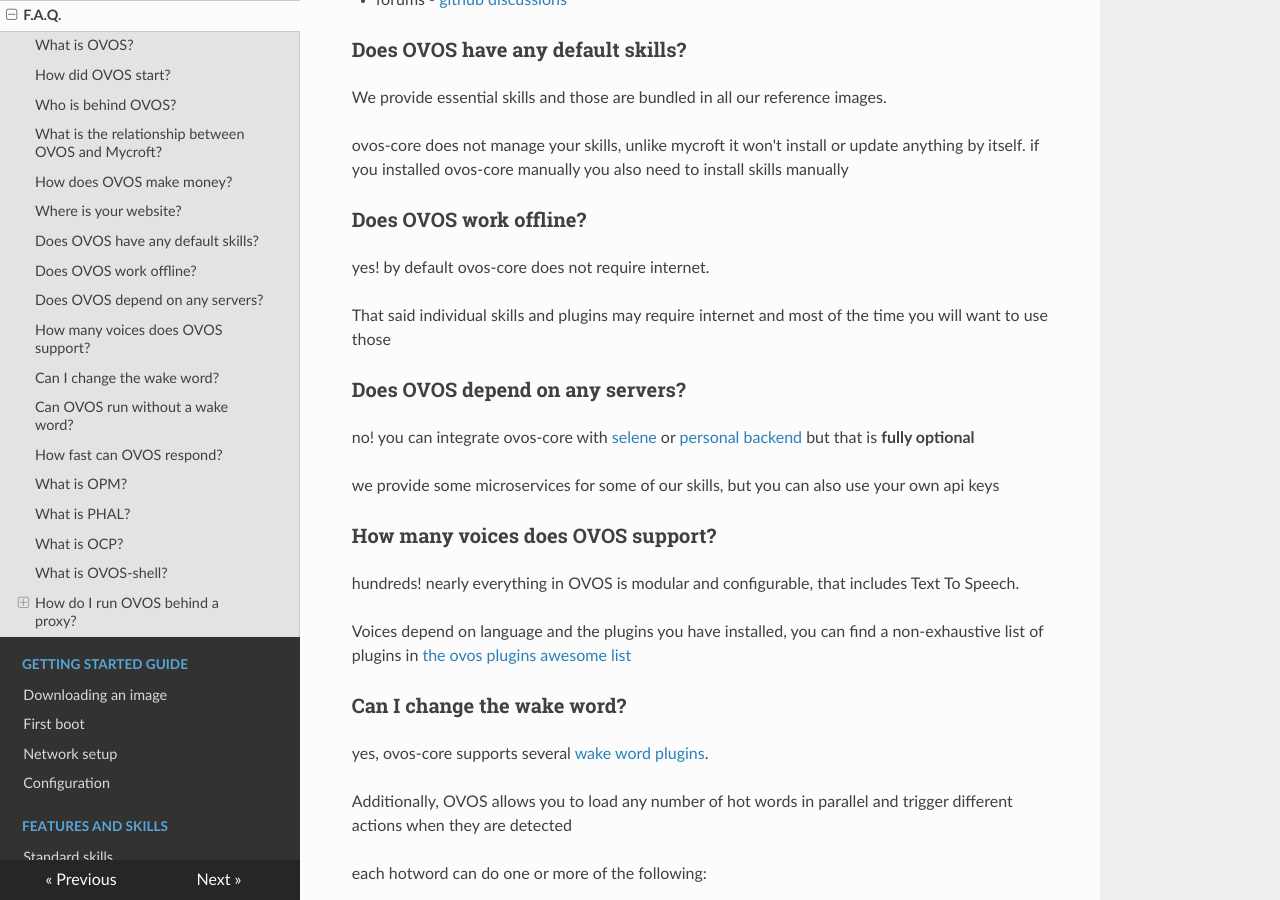
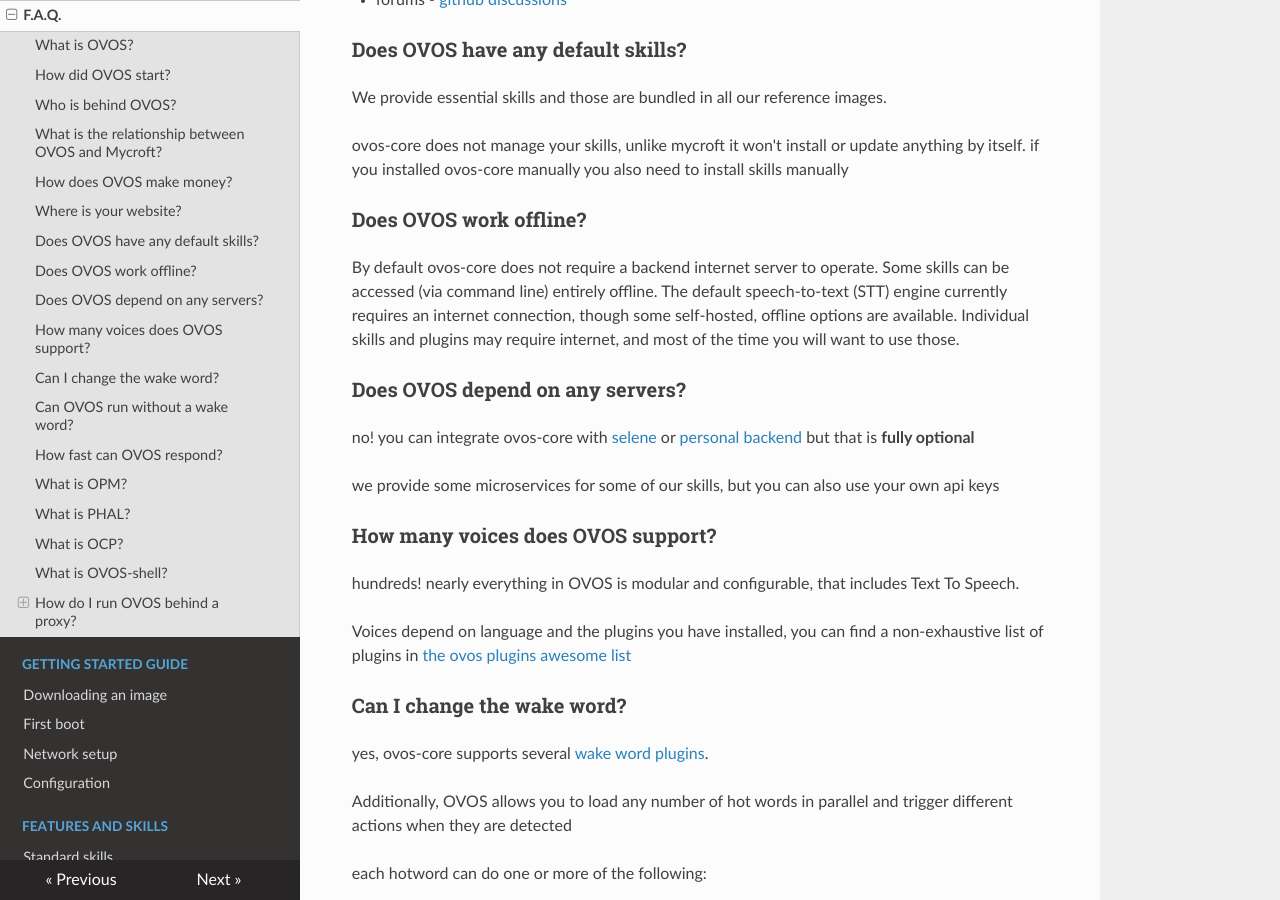
Before and after one commit to OpenVoiceOS/community-docs, an MkDocs documentation site: the page built from docs/faq.md, in a window 1280 px wide and 900 px high, scrolled down 2044 px. Built offline with MkDocs 1.6.1, drawn with Linux system fonts in a browser that asks for light colours; nearby versions of some CDN libraries.

Commit message:
Clarifying whether ovos-core is offline by default

```diff
--- a/docs/faq.md
+++ b/docs/faq.md
@@ -88,9 +88,7 @@
 
 ### Does OVOS work offline?
 
-yes! by default ovos-core does not require internet.
-
-That said individual skills and plugins may require internet and most of the time you will want to use those
+By default ovos-core does not require a backend internet server to operate. Some skills can be accessed (via command line) entirely offline. The default speech-to-text (STT) engine currently requires an internet connection, though some self-hosted, offline options are available. Individual skills and plugins may require internet, and most of the time you will want to use those.
 
 ### Does OVOS depend on any servers?
 
```
